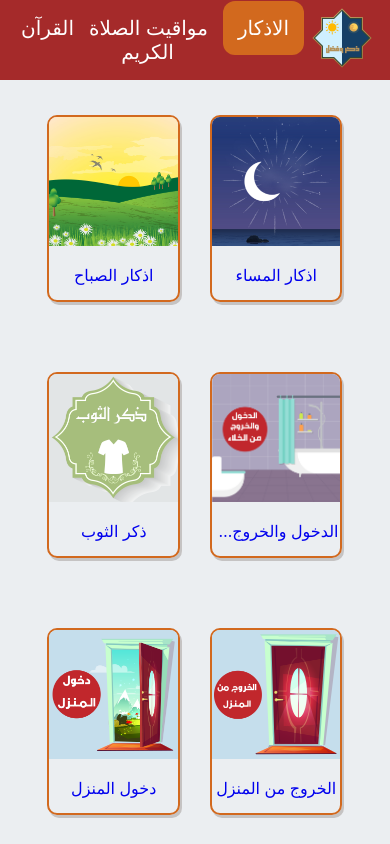
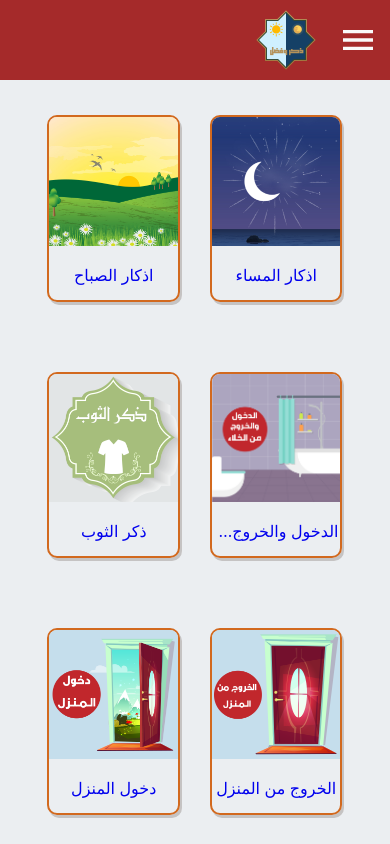
Before and after one commit to FadyAhmed/zekr-w-fadl, a React (Create React App) app: page /azkar in a window 390 px wide. Shown: the top 844 px of the page. Built offline with nearby package versions, Linux system fonts and the light colour scheme.

Commit message:
drawer for mobile added

```diff
--- a/package.json
+++ b/package.json
@@ -3,8 +3,11 @@
   "version": "0.1.0",
   "private": true,
   "dependencies": {
-    "@material-ui/core": "^4.12.3",
+    "@emotion/react": "^11.4.1",
+    "@emotion/styled": "^11.3.0",
+    "@mui/icons-material": "^5.0.0",
     "@mui/material": "^5.0.0",
+    "@mui/styles": "^5.0.0",
     "@testing-library/jest-dom": "^5.14.1",
     "@testing-library/react": "^11.2.7",
     "@testing-library/user-event": "^12.8.3",
--- a/src/App.js
+++ b/src/App.js
@@ -19,7 +19,7 @@ function App() {
         <Route path="/quran">
           <Quran />
         </Route>
-        <Route path="/salat">
+        <Route path="/prayer-times">
           <Salawat />
         </Route>
       </Switch>
--- a/src/components/azkar/OneZekrData.js
+++ b/src/components/azkar/OneZekrData.js
@@ -1,4 +1,4 @@
-import Grid from "@material-ui/core/grid";
+import Grid from '@mui/material/Grid';
 import Soon from "../UI/Soon";
 import classes from "./OneZekrData.module.css";
 import azkarTypes from "../../data/azkar_types.json";
--- a/src/components/azkar/ZekrItem.js
+++ b/src/components/azkar/ZekrItem.js
@@ -1,4 +1,4 @@
-import Grid from "@material-ui/core/Grid";
+import Grid from '@mui/material/Grid';
 import { NavLink, Route, useRouteMatch, Switch } from "react-router-dom";
 import ExactZekr from "../../pages/ExcactZekr";
 import classes from "./ZekrItem.module.css";
--- a/src/components/azkar/ZekrList.js
+++ b/src/components/azkar/ZekrList.js
@@ -1,4 +1,4 @@
-import Grid from "@material-ui/core/Grid";
+import Grid from '@mui/material/Grid';
 import AZKAR_TYPES from "../../data/azkar_types.json";
 import ZekrItem from "./ZekrItem";
 
--- /dev/null
+++ b/src/components/layout/Drawer.js
@@ -0,0 +1,95 @@
+import MenuIcon from "@mui/icons-material/Menu";
+import Box from "@mui/material/Box";
+import Button from "@mui/material/Button";
+import { grey } from "@mui/material/colors";
+import Divider from "@mui/material/Divider";
+import Drawer from "@mui/material/Drawer";
+import List from "@mui/material/List";
+import * as React from "react";
+import { NavLink } from "react-router-dom";
+import classes from "./Drawer.module.css";
+import { makeStyles } from "@mui/styles";
+
+const useStyles = makeStyles({
+  paper: {
+    background: "brown",
+    color: "white",
+  },
+});
+
+export default function TemporaryDrawer() {
+  const logo = `${process.env.PUBLIC_URL}/assets/logo.png`;
+
+  const styles = useStyles();
+
+  const [state, setState] = React.useState(false);
+
+  const toggleDrawer = () => (event) => {
+    if (
+      event.type === "keydown" &&
+      (event.key === "Tab" || event.key === "Shift")
+    ) {
+      return;
+    }
+
+    setState(!state);
+  };
+
+  const list = () => (
+    <Box
+      sx={{ width: 350 }}
+      role="presentation"
+      onClick={toggleDrawer()}
+      onKeyDown={toggleDrawer()}
+    >
+      <List className={classes.list}>
+        <div className={classes.logo}>
+          <img src={logo} alt="Logo" />
+        </div>
+        <NavLink
+          className={classes.singleTab}
+          activeClassName={classes.activeTab}
+          to="/azkar"
+        >
+          الاذكار
+        </NavLink>
+        <Divider />
+        <NavLink
+          className={classes.singleTab}
+          activeClassName={classes.activeTab}
+          to="/prayer-times"
+        >
+          مواقيت الصلاة
+        </NavLink>
+        <Divider />
+        <NavLink
+          className={classes.singleTab}
+          activeClassName={classes.activeTab}
+          to="/quran"
+        >
+          القرآن الكريم
+        </NavLink>
+      </List>
+    </Box>
+  );
+
+  return (
+    <div>
+      <React.Fragment>
+        <div className={classes["drawer-icon"]}>
+          <Button onClick={toggleDrawer()}>
+            <MenuIcon sx={{ fontSize: 40, color: grey[50] }}></MenuIcon>
+          </Button>
+        </div>
+        <Drawer
+          classes={{ paper: styles.paper }}
+          anchor="right"
+          open={state}
+          onClose={toggleDrawer()}
+        >
+          {list()}
+        </Drawer>
+      </React.Fragment>
+    </div>
+  );
+}
--- /dev/null
+++ b/src/components/layout/Drawer.module.css
@@ -0,0 +1,47 @@
+.drawer {
+  background-color: transparent;
+}
+
+.drawer-icon {
+  display: none;
+  color: white;
+  cursor: pointer;
+  border: none;
+}
+
+.logo {
+  text-align: center;
+  padding-bottom: 15px;
+}
+
+.logo img {
+  height: 10rem;
+  padding-right: 0.1em;
+  text-align: center;
+  justify-content: center;
+}
+
+.activeTab {
+  background-color: chocolate;
+}
+
+.singleTab {
+  color: white;
+  text-decoration: none;
+  width: 100%;
+  cursor: pointer;
+  font-size: 20px;
+  padding: 20px 0px;
+  display: flex;
+  justify-content: center;
+}
+
+.singleTab:hover {
+  background-color: rgb(187, 110, 55);
+}
+
+@media (max-width: 500px) {
+  .drawer-icon {
+    display: block;
+  }
+}
--- a/src/components/layout/MainHeader.js
+++ b/src/components/layout/MainHeader.js
@@ -1,6 +1,7 @@
+import Grid from "@mui/material/Grid";
 import { NavLink } from "react-router-dom";
+import TemporaryDrawer from "./Drawer";
 import classes from "./MainHeader.module.css";
-import Grid from "@material-ui/core/Grid";
 
 const MainHeader = (props) => {
   const logo = `${process.env.PUBLIC_URL}/assets/logo.png`;
@@ -19,7 +20,7 @@ const MainHeader = (props) => {
         <NavLink
           className={classes.singleTab}
           activeClassName={classes.activeTab}
-          to="/salat"
+          to="/prayer-times"
         >
           مواقيت الصلاة
         </NavLink>
@@ -32,9 +33,14 @@ const MainHeader = (props) => {
         </NavLink>
       </Grid>
       <Grid lg={2} xs={2} className={classes.logo}>
-        <NavLink to="/" className={classes.logo}>
-          <img src={logo} alt="Logo" />
-        </NavLink>
+        <Grid lg={1} xs={1}>
+          <NavLink to="/" className={classes.logo}>
+            <img src={logo} alt="Logo" />
+          </NavLink>
+        </Grid>
+        <Grid lg={0} xs={0}>
+          <TemporaryDrawer />
+        </Grid>
       </Grid>
     </Grid>
   );
--- a/src/components/layout/MainHeader.module.css
+++ b/src/components/layout/MainHeader.module.css
@@ -9,11 +9,14 @@
 
 .logo {
   text-align: end;
-  margin-right: 15px;
+  display: flex;
+  justify-content: flex-end;
+  align-items: center;
 }
 
 .logo img {
   height: 4rem;
+  padding-right: 0.5em;
 }
 
 .tabs {
@@ -32,3 +35,9 @@
   background-color: chocolate;
   border-radius: 12px;
 }
+
+@media (max-width: 500px) {
+  .tabs {
+    visibility: hidden;
+  }
+}
--- a/src/components/prayers/PrayerTimes.js
+++ b/src/components/prayers/PrayerTimes.js
@@ -1,4 +1,4 @@
-import { Grid } from "@material-ui/core";
+import Grid from '@mui/material/Grid';
 import datetimeDifference from "datetime-difference";
 import { useCallback, useEffect, useState } from "react";
 import classes from "./PrayerTimes.module.css";
--- a/src/components/prayers/PrayerTimesItem.js
+++ b/src/components/prayers/PrayerTimesItem.js
@@ -1,5 +1,5 @@
 import classes from "./PrayerTimesItem.module.css";
-import { Grid } from "@material-ui/core";
+import Grid from '@mui/material/Grid';
 
 const PrayerTimesItem = (props) => {
   const nextClass = props.current === props.index ? classes.current : "";
```
Also changed, not shown: 1 other file (tests, documents, lock files or other folders).
